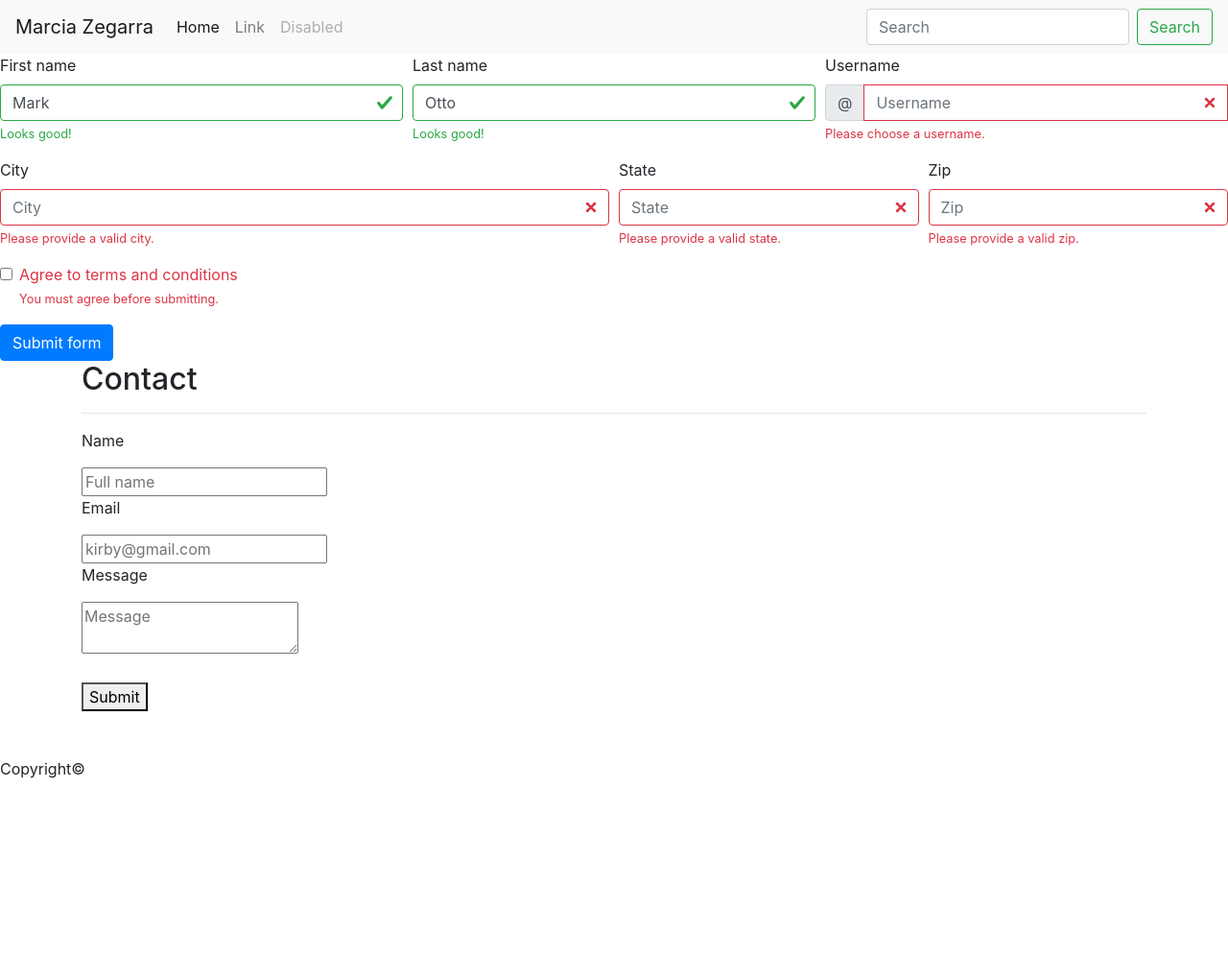
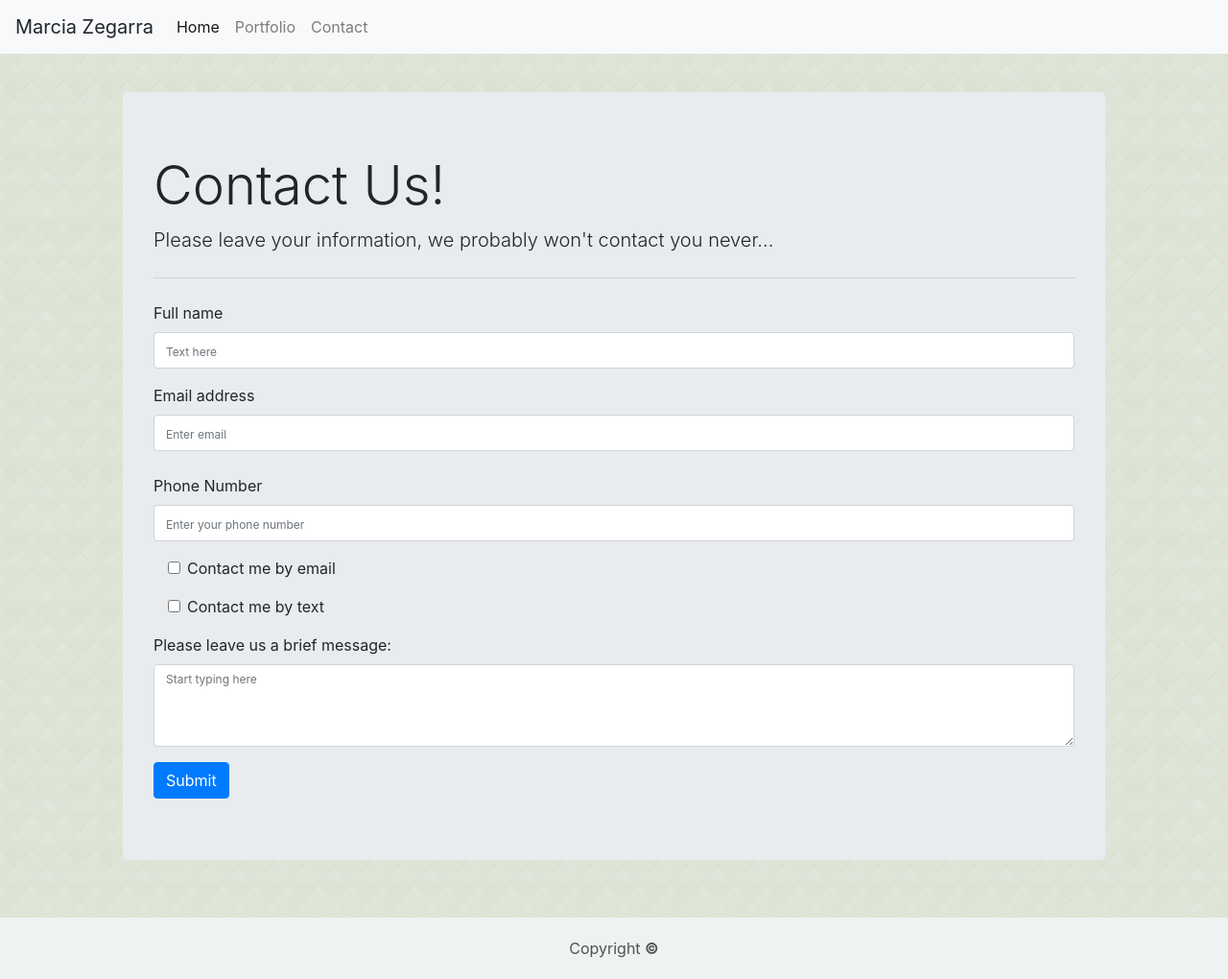
Before and after one commit to Marciagzq/Bootstrap-Portfolio, a plain HTML site: page contact.html in a window 1280 px wide. Shown: the whole page at 96% size. Before the commit the page ends 813 px from the top, so only its background shows below. Drawn offline with nearby package versions, Linux system fonts and the light colour scheme.

Commit message:
Columns & Rows has been applied in this work

```diff
--- a/contact.html
+++ b/contact.html
@@ -6,11 +6,64 @@
     <meta name="viewport" content="width=device-width, initial-scale=1.0">
     <meta http-equiv="X-UA-Compatible" content="ie=edge">
     <title>Basic_Portfolio_Contact</title>
-    <!-- <link rel="stylesheet" type="text/css" href="css/style.css"> -->
     <link href="https://fonts.googleapis.com/css?family=Montserrat&display=swap" rel="stylesheet">
     <link rel="stylesheet" href="https://stackpath.bootstrapcdn.com/bootstrap/4.3.1/css/bootstrap.min.css" integrity="sha384-ggOyR0iXCbMQv3Xipma34MD+dH/1fQ784/j6cY/iJTQUOhcWr7x9JvoRxT2MZw1T" crossorigin="anonymous">
 
 <style>
+
+.background {
+    background: url(images/beige-tiles.png)
+}
+
+
+.jumbotron {
+
+        width: 1024px;
+        margin: 0 auto;
+        margin-top: 40px;
+        margin-bottom: 40px;
+        min-height: calc(100vh - 70px);
+
+}
+
+
+input::placeholder,
+textarea::placeholder {
+  font-size:12px;
+}
+
+footer {
+    margin-top: 20px;
+    color: rgb(82, 82, 82);
+    text-align:center;
+    background: rgb(237, 242, 243);
+    padding: 20px;
+    float: none;
+    position: static;
+
+}
+
+@media only screen and (max-width: 960px) {
+
+.jumbotron {
+  width: 90%;
+}
+}
+
+@media only screen and (max-width: 780px) {
+
+.jumbotron {
+  width: 85%;
+}
+}
+
+@media only screen and (max-width: 640px) {
+
+.jumbotron{
+  width: 80%;
+}
+
+}
 
 
 
@@ -18,132 +71,84 @@
 </head>
 
 <body>
-
+    <div class="background">
+   <div class="row">
+     <div class="col-lg-12">
     <nav class="navbar navbar-expand-lg navbar-light bg-light">
         <button class="navbar-toggler" type="button" data-toggle="collapse" data-target="#navbarTogglerDemo01" aria-controls="navbarTogglerDemo01" aria-expanded="false" aria-label="Toggle navigation">
           <span class="navbar-toggler-icon"></span>
         </button>
         <div class="collapse navbar-collapse" id="navbarTogglerDemo01">
-          <a class="navbar-brand" href="#">Marcia Zegarra</a>
+          <a class="navbar-brand">Marcia Zegarra</a>
           <ul class="navbar-nav mr-auto mt-2 mt-lg-0">
             <li class="nav-item active">
-              <a class="nav-link" href="#">Home <span class="sr-only">(current)</span></a>
+              <a class="nav-link" href="index.html">Home <span class="sr-only">(current)</span></a>
             </li>
             <li class="nav-item">
-              <a class="nav-link" href="#">Link</a>
+              <a class="nav-link" href="portfolio.html">Portfolio</a>
             </li>
             <li class="nav-item">
-              <a class="nav-link disabled" href="#" tabindex="-1" aria-disabled="true">Disabled</a>
+              <a class="nav-link" href="contact.html">Contact</a>
             </li>
           </ul>
-          <form class="form-inline my-2 my-lg-0">
-            <input class="form-control mr-sm-2" type="search" placeholder="Search" aria-label="Search">
-            <button class="btn btn-outline-success my-2 my-sm-0" type="submit">Search</button>
-          </form>
         </div>
       </nav>
-
-
-      <form>
-        <div class="form-row">
-          <div class="col-md-4 mb-3">
-            <label for="validationServer01">First name</label>
-            <input type="text" class="form-control is-valid" id="validationServer01" placeholder="First name" value="Mark" required>
-            <div class="valid-feedback">
-              Looks good!
-            </div>
-          </div>
-          <div class="col-md-4 mb-3">
-            <label for="validationServer02">Last name</label>
-            <input type="text" class="form-control is-valid" id="validationServer02" placeholder="Last name" value="Otto" required>
-            <div class="valid-feedback">
-              Looks good!
-            </div>
-          </div>
-          <div class="col-md-4 mb-3">
-            <label for="validationServerUsername">Username</label>
-            <div class="input-group">
-              <div class="input-group-prepend">
-                <span class="input-group-text" id="inputGroupPrepend3">@</span>
-              </div>
-              <input type="text" class="form-control is-invalid" id="validationServerUsername" placeholder="Username" aria-describedby="inputGroupPrepend3" required>
-              <div class="invalid-feedback">
-                Please choose a username.
-              </div>
-            </div>
-          </div>
-        </div>
-        <div class="form-row">
-          <div class="col-md-6 mb-3">
-            <label for="validationServer03">City</label>
-            <input type="text" class="form-control is-invalid" id="validationServer03" placeholder="City" required>
-            <div class="invalid-feedback">
-              Please provide a valid city.
-            </div>
-          </div>
-          <div class="col-md-3 mb-3">
-            <label for="validationServer04">State</label>
-            <input type="text" class="form-control is-invalid" id="validationServer04" placeholder="State" required>
-            <div class="invalid-feedback">
-              Please provide a valid state.
-            </div>
-          </div>
-          <div class="col-md-3 mb-3">
-            <label for="validationServer05">Zip</label>
-            <input type="text" class="form-control is-invalid" id="validationServer05" placeholder="Zip" required>
-            <div class="invalid-feedback">
-              Please provide a valid zip.
-            </div>
-          </div>
-        </div>
-        <div class="form-group">
-          <div class="form-check">
-            <input class="form-check-input is-invalid" type="checkbox" value="" id="invalidCheck3" required>
-            <label class="form-check-label" for="invalidCheck3">
-              Agree to terms and conditions
-            </label>
-            <div class="invalid-feedback">
-              You must agree before submitting.
-            </div>
-          </div>
-        </div>
-        <button class="btn btn-primary" type="submit">Submit form</button>
-      </form>
+    </div>
+      </div>
 
 
 
-    <!-- Strategic container -->
-    <div class="container">
 
-        <!-- Section name -->
-        <h2>Contact</h2>
+      <div class="jumbotron">
 
-        <!-- esthetical line -->
-        <hr id="hr1">
-        <!-- Inputs -->
-        <div id="contacts">
+          <h1 class="display-4">Contact Us!</h1>
+          <p class="lead">Please leave your information, we probably won't contact you never...</p>
+          <hr class="my-4">
+          <form>
+            <div class="row">
+              <div class="col-lg-12">
+              <div class="form-group">
+                  <div class="form-group">
+                      <label for="exampleInputPassword1">Full name</label>
+                      <input type="Full name" class="form-control" id="exampleInputPassword1" placeholder="Text here">
+                    </div>
+                <label for="exampleInputEmail1">Email address</label>
+                <input type="email" class="form-control" id="exampleInputEmail1" aria-describedby="emailHelp" placeholder="Enter email">
+                <br>
+                <label for="exampleInputEmail1">Phone Number</label>
+                <input type="email" class="form-control" id="exampleInputEmail1" aria-describedby="emailHelp" placeholder="Enter your phone number">
 
-            <p>Name</p>
-            <input id="input1" type="text" name="Full Name" placeholder="Full name">
+              </div>
+              <div class="col-lg-3">
+              <div class="form-group form-check">
+                  <input type="checkbox" class="form-check-input" id="exampleCheck1">
+                  <label class="form-check-label" for="exampleCheck1">Contact me by email</label>
+                </div>
+                <div class="form-group form-check">
+                    <input type="checkbox" class="form-check-input" id="exampleCheck1">
+                    <label class="form-check-label" for="exampleCheck1">Contact me by text</label>
+                  </div>
+                </div>
 
-            <p>Email</p>
-            <input id="input2" type="text" name="Email" placeholder="kirby@gmail.com" rows="1" cols="100">
+              <div class="form-group">
+                  <label for="exampleFormControlTextarea1" >Please leave us a brief message:</label>
+                  <textarea class="form-control" id="exampleFormControlTextarea1" rows="3" placeholder="Start typing here"></textarea>
+                </div>
 
-            <p>Message</p>
-            <textarea id="input3" name="Message" placeholder="Message"></textarea>
-            <br>
-            <br>
-            <button type="button" onclick="alert('Thanks for submitting!')">Submit</button>
-        </div>
-
-    </div>
+                  <button type="submit" class="btn btn-primary" onclick="alert('Thanks for submitting!')">Submit</button>
+            </form>
+            </div>
+          </div>
+          </div>
 
 
+  <!-- Footer -->
+  <div class="row">
+  <div class="col-lg-12">
+  <footer class="footer">Copyright <b>©</b></footer>
+  </div>
+</div>
 
-    <br>
-    <br>
-    <!-- Footer -->
-    <footer class="footer">Copyright©</footer>
 </body>
 
 </html>
--- a/css/reset.css
+++ /dev/null
@@ -1,48 +0,0 @@
-/* http://meyerweb.com/eric/tools/css/reset/
-   v2.0 | 20110126
-   License: none (public domain)
-*/
-
-html, body, div, span, applet, object, iframe,
-h1, h2, h3, h4, h5, h6, p, blockquote, pre,
-a, abbr, acronym, address, big, cite, code,
-del, dfn, em, img, ins, kbd, q, s, samp,
-small, strike, strong, sub, sup, tt, var,
-b, u, i, center,
-dl, dt, dd, ol, ul, li,
-fieldset, form, label, legend,
-table, caption, tbody, tfoot, thead, tr, th, td,
-article, aside, canvas, details, embed,
-figure, figcaption, footer, header, hgroup,
-menu, nav, output, ruby, section, summary,
-time, mark, audio, video {
-	margin: 0;
-	padding: 0;
-	border: 0;
-	font-size: 100%;
-	font: inherit;
-	vertical-align: baseline;
-}
-/* HTML5 display-role reset for older browsers */
-article, aside, details, figcaption, figure,
-footer, header, hgroup, menu, nav, section {
-	display: block;
-}
-body {
-	line-height: 1;
-}
-ol, ul {
-	list-style: none;
-}
-blockquote, q {
-	quotes: none;
-}
-blockquote:before, blockquote:after,
-q:before, q:after {
-	content: '';
-	content: none;
-}
-table {
-	border-collapse: collapse;
-	border-spacing: 0;
-}
--- a/css/style.css
+++ /dev/null
@@ -1,203 +0,0 @@
-body {
-    background: url(beige-tiles.png);
-    box-sizing: border-box;
-}
-
-
-.header{
-    background: #fff;;
-    margin-top: -10px;
-    padding: 0;
-    width: 100%;
-    height: 100px;
-    position: relative;
-    float: left;
-    display: block;
-    margin-bottom: 30px;
-    border-bottom: rgb(136, 170, 119) solid 2px;
-    padding-left: 25px;
-    margin-left: -10px;
-
-}
-
-h1{
-    background: rgb(159, 199, 139);
-    width: 250px;
-    padding-top: 5px;
-    height: 50px;
-    text-align: center;
-    float: left;
-    position: absolute;
-    margin-top: 35px;
-    color:white;
-    margin-left:5%;
-}
-.nav {
-    float: left;
-    margin-top: 60px;
-    margin-left:70%;
-    position: absolute;
-    font-size: 18px;
-    background: transparent;
-}
-
-a {
-    text-decoration-line: none;
-    color:black;
-}
-
-a:hover{
-    font-size:24px;
-    transition: font-size 2s;
-    color: rgb(101, 131, 86);
-}
-
-a:focus {
-    color: red;
-}
-
-#about,
-#portfolio,
-#contact {
-    float: left;
-    position: relative;
-    width: 15%;
-    padding: 5px;
-    display: inline-block;
-    font-size: 40px;
-    margin: 20px;
-
-}
-
-.container {
-    display: block;
-    clear: both;
-    width: 960px;
-    margin: 0 auto;
-    background: #fff;
-    position: relative;
-    margin-bottom: 40px;
-    padding: 20px;
-    border-radius: 10px;
-
-
-
-}
-
-h2 {
-    background: transparent;
-    color: rgb(136, 170, 119);
-    font-size:32px;
-}
-#hr1 {
-    border: 1.5px solid rgb(136, 170, 119);
-    background: rgb(159, 199, 139);
-}
-
-#img{
-    float: left;
-    margin-right: 15px;
-    margin-top: 15px;
-}
-
-#Description {
-    line-height: 25px;
-    background: transparent;
-    font-family: 'Montserrat', sans-serif;
-}
-
-.footer {
-        height: 20px;
-        padding: 20px;
-        text-align: center;
-        border-top: rgb(101, 131, 86) solid 2px;
-        width: 100%;
-        clear: both;
-        background: rgb(136, 170, 119);
-        margin-left: -10px;
-        position: static;
-}
-
-/* PORTFOLIO */
-
-.wrapper {
-    width: 80%;
-    margin: 0 auto;
-    position: relative;
-}
-
-img {
-    margin: 15px;
-    margin-left: 10px;
-    position: relative;
-}
-
-
-h4 {
-    background: rgb(118, 145, 105);
-    font-family: Cambria, Cochin, Georgia, Times, 'Times New Roman', serif;
-    font-size: 24px;
-    text-align: center;
-    color: white;
-    width: 350px;
-    height: 50px;
-    padding-top: 15px;
-    margin-left: 10px;
-    display: inline-block;
-    margin-right: 15px;
-    margin-bottom: 40px;
-    position: absolute;
-    float: left;
-    margin-top: 200px;
-}
-
-.portfolio-block {
-    position: relative;
-    width: 48%;
-    display: inline-block;
-}
-
-.portfolio-block h4 {
-    position: absolute;
-    left: 0;
-    bottom: 30px;
-}
-
-/* CONTACT.HTML */
-
-#contacts {
-    font-family: Arial, Helvetica, sans-serif;
-    font-size: 18px;
-}
-
-#input1,
-#input2,
-#input3 {
-    width: 100%;
-    margin: 0 auto;
-    height: 30px;
-    font-size: 18px;
-    color: rgb(61, 61, 61);
-}
-
-#input3 {
-    height: 200px;
-    border-radius: 1px;
-    padding-top: 5px;
-    font-family: Arial, Helvetica, sans-serif;
-
-}
-
-::placeholder {
-    font-family: Arial, Helvetica, sans-serif;
-    font-size: 18px;
-    padding-left: 10px;
-}
-
-button {
-    background:  rgb(101, 131, 86);
-    color: white;
-    width: 100px;
-    height: 35px;
-    border-style: none;
-}
```
Also changed, not shown: index.html (+70 -33 lines), portfolio.html (+143 -28 lines), images/Kirby.png (added), images/beige-tiles.png (renamed from css/beige-tiles.png), images/face.jpg (deleted).
